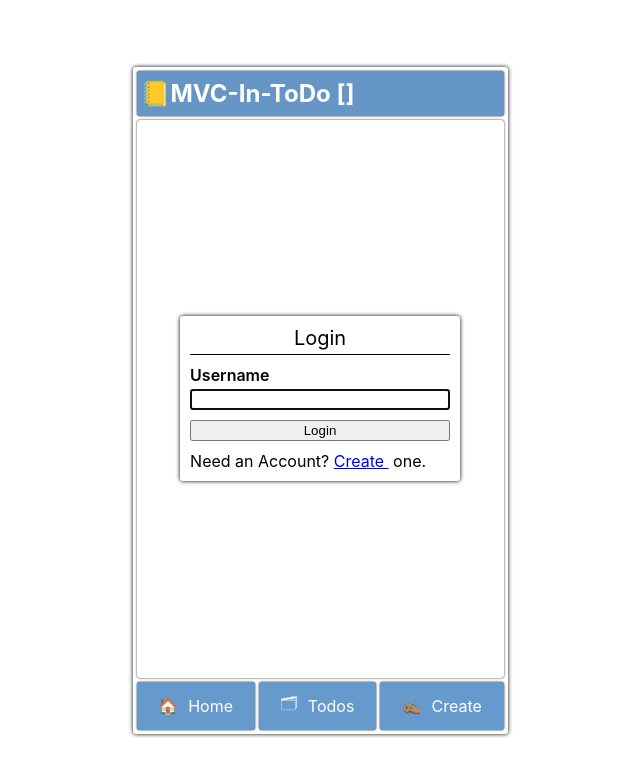
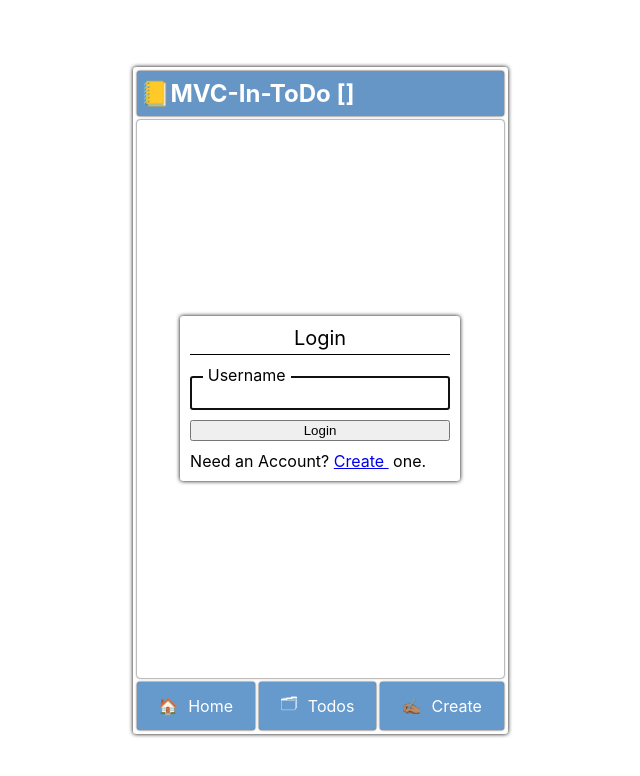
Before and after one commit to logi-seesamjagan/react-mvc-todo, a React (Create React App) app: page /login in a window 1280 px wide. Shown: the top 776 px of the page, without its empty margins (320-960 px from the left). Built offline with nearby package versions, Linux system fonts and the light colour scheme.

Commit message:
css correction

```diff
--- a/src/components/form/Form.css
+++ b/src/components/form/Form.css
@@ -22,10 +22,15 @@
   align-items: center;
 }
 .FormItem :is(input[type="text"], input[type="password"], select, textarea) {
-  flex-grow: 1;
+  flex-basis: 100%;
+  padding: 1ch;
 }
 .FormItemTitle {
-  font-weight: 600;
+  font-weight: 400;
+  margin: 0 0 -1.25ch 1.25ch;
+  padding: 0 0.5ch;
+  z-index: 1;
+  background-color: #fff;
 }
 .FormItemError {
   color: tomato;
```
